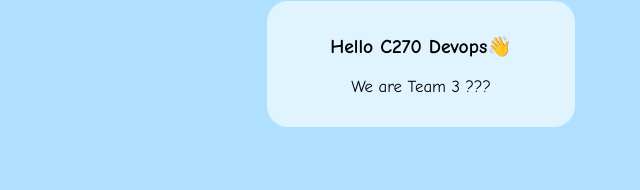
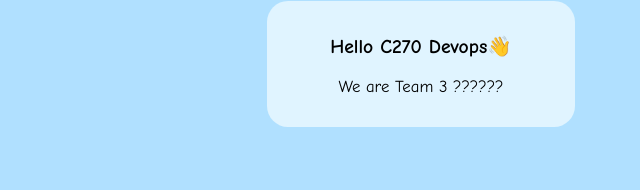
Before and after one commit to 23037201/C270-DevOps-PS-Solution, a plain HTML site: page index.html in a window 1280 px wide. Shown: the part 545-735 px from the top of the page, 219-859 px from the left. Drawn offline with Linux system fonts and the light colour scheme.

Commit message:
Update index.html

```diff
--- a/index.html
+++ b/index.html
@@ -101,7 +101,7 @@
 
         <div class="igloo">
             <h3>Hello C270 Devops👋</h3>
-            <p>We are Team 3 ???</p>
+            <p>We are Team 3 ??????</p>
         </div>
     </div>
 
```
